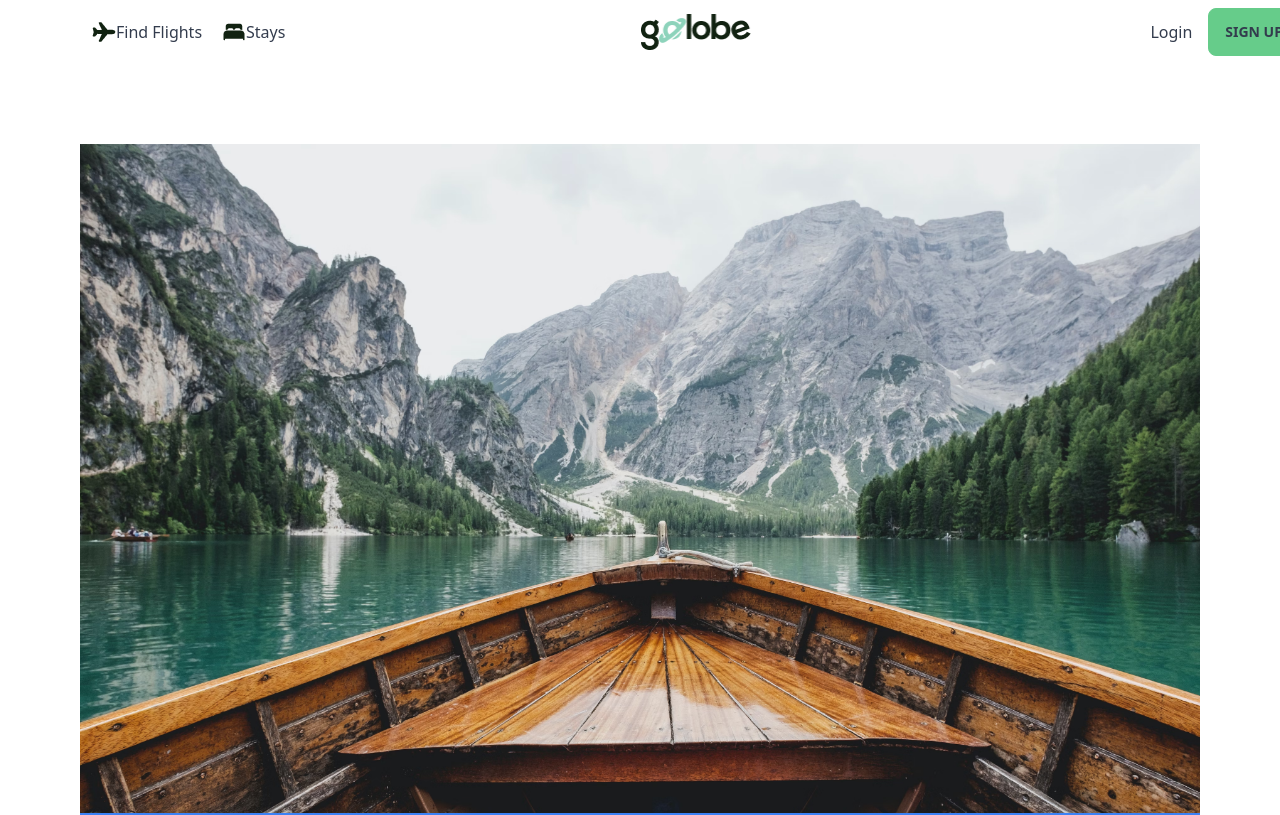
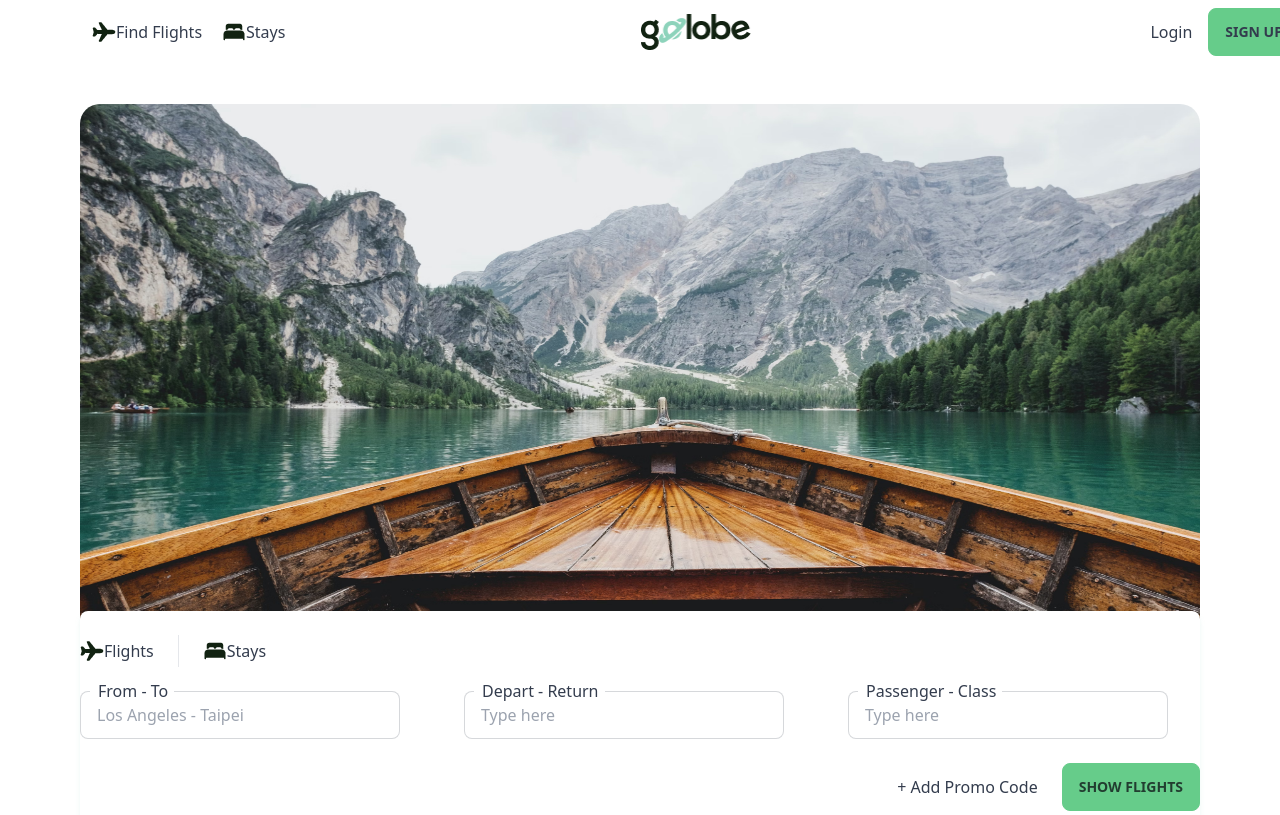
Before and after one commit to kingkwongsta/Golobe-Travel-Agency, a Next.js app: page / in a window 1280 px wide. Shown: the top 815 px of the page. Built offline with nearby package versions, Linux system fonts and the light colour scheme.

Commit message:
border shadow on searchbar

```diff
--- a/src/components/search/searchbar.jsx
+++ b/src/components/search/searchbar.jsx
@@ -6,11 +6,17 @@ import cover from "./../../../public/landing-page-searchbar.avif";
 
 export default function SearchBar() {
   return (
-    <div className="my-[80px] mx-[80px]">
-      <div className="relative">
-        <Image src={cover} width={1380} height={581} alt="cover-photo" />
+    <div className="mt-[40px] mb-[180px] mx-[80px]">
+      <div className="relative max-w-[1380px] max-h-[581px] flex justify-center">
+        <Image
+          className="rounded-[20px] flex-shrink-0 min-w-full max-w-full"
+          src={cover}
+          width={1380}
+          height={581}
+          alt="cover-photo"
+        />
         {/* Search Bar */}
-        <div className="max-w-[1232px] w-full border-2 border-solid border-blue-500 absolute bottom-[-150px] bg-white">
+        <div className="max-w-[1232px] w-full rounded-lg absolute bottom-[-150px] bg-white shadow-md shadow-[#8dd3bb26]">
           {/*-------- FLIGHTS OR STAY --------*/}
           <div className="top-icons flex flex-row items-center gap-6 my-6">
             <div className="flex flex-row">
```
